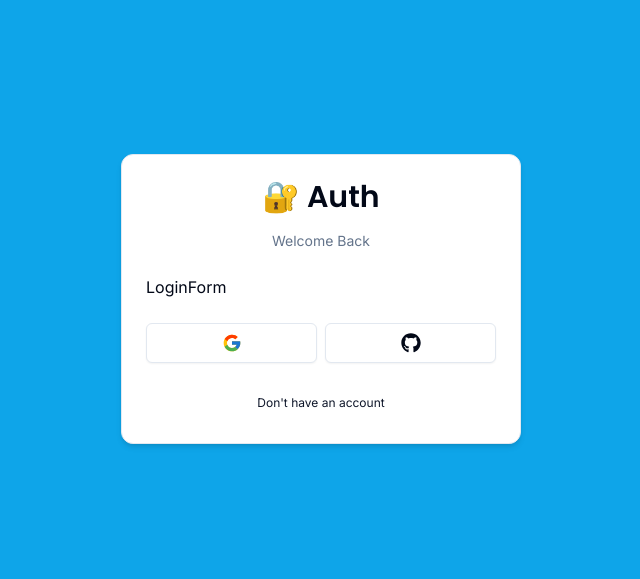
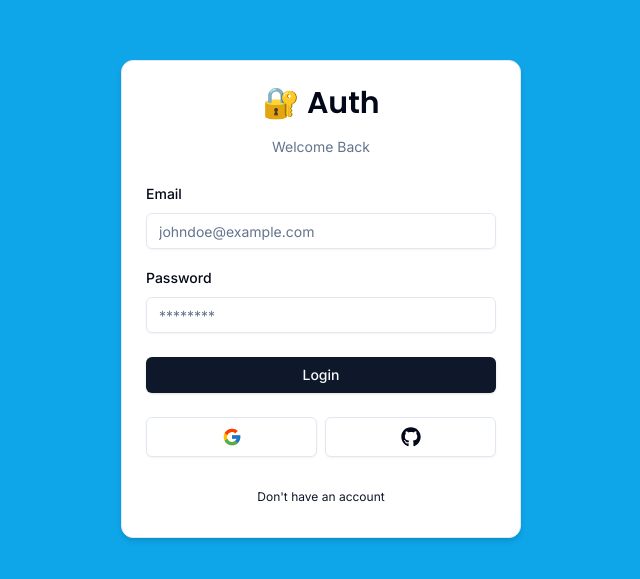
Before and after one commit to Sushannt/Next-Auth-App, a Next.js app: page /auth/login in a window 1280 px wide. Shown: the part 101-680 px from the top of the page, without its empty margins (319-959 px from the left). Built offline with nearby package versions, Linux system fonts and the light colour scheme.

Commit message:
login form done

```diff
--- /dev/null
+++ b/src/components/auth/form-error.tsx
@@ -0,0 +1,18 @@
+import { TriangleAlertIcon } from "lucide-react";
+
+interface FormErrorProps {
+  message?: string;
+}
+
+const FormError: React.FC<FormErrorProps> = ({ message }) => {
+  if (!message) return null;
+
+  return (
+    <div className="bg-destructive/15 p-3 rounded-md flex items-center gap-x-2 text-sm text-destructive">
+      <TriangleAlertIcon className="h-4 w-4" />
+      <p>{message}</p>
+    </div>
+  );
+};
+
+export default FormError;
--- /dev/null
+++ b/src/components/auth/form-success.tsx
@@ -0,0 +1,18 @@
+import { CircleCheckIcon } from "lucide-react";
+
+interface FormSuccessProps {
+  message?: string;
+}
+
+const FormSuccess: React.FC<FormSuccessProps> = ({ message }) => {
+  if (!message) return null;
+
+  return (
+    <div className="bg-emerald-500/15 p-3 rounded-md flex items-center gap-x-2 text-sm text-emerald-500">
+      <CircleCheckIcon className="h-4 w-4" />
+      <p>{message}</p>
+    </div>
+  );
+};
+
+export default FormSuccess;
--- a/src/components/auth/login-form.tsx
+++ b/src/components/auth/login-form.tsx
@@ -1,6 +1,38 @@
+"use client";
+
+import * as z from "zod";
+import { useForm } from "react-hook-form";
+
+import { LoginSchema } from "@/schemas";
+import { zodResolver } from "@hookform/resolvers/zod";
+import { Input } from "@/components/ui/input";
+import {
+  Form,
+  FormControl,
+  FormField,
+  FormItem,
+  FormLabel,
+  FormMessage,
+} from "@/components/ui/form";
+import { Button } from "@/components/ui/button";
+
 import { CardWrapper } from "./card-wrapper";
+import FormError from "./form-error";
+import FormSuccess from "./form-success";
 
 const LoginForm = () => {
+  const form = useForm<z.infer<typeof LoginSchema>>({
+    resolver: zodResolver(LoginSchema),
+    defaultValues: {
+      email: "",
+      password: "",
+    },
+  });
+
+  const onSubmit = (values: z.infer<typeof LoginSchema>) => {
+    console.log(values);
+  };
+
   return (
     <CardWrapper
       headerLabel="Welcome Back"
@@ -8,7 +40,47 @@
       backButtonHref="/auth/register"
       showSocial
     >
-      LoginForm
+      <Form {...form}>
+        <form onSubmit={form.handleSubmit(onSubmit)} className="space-y-6">
+          <div className="space-y-4">
+            <FormField
+              control={form.control}
+              name="email"
+              render={({ field }) => (
+                <FormItem>
+                  <FormLabel>Email</FormLabel>
+                  <FormControl>
+                    <Input
+                      {...field}
+                      placeholder="johndoe@example.com"
+                      type="email"
+                    />
+                  </FormControl>
+                  <FormMessage />
+                </FormItem>
+              )}
+            />
+            <FormField
+              control={form.control}
+              name="password"
+              render={({ field }) => (
+                <FormItem>
+                  <FormLabel>Password</FormLabel>
+                  <FormControl>
+                    <Input {...field} placeholder="********" type="password" />
+                  </FormControl>
+                  <FormMessage />
+                </FormItem>
+              )}
+            />
+          </div>
+          <FormError />
+          <FormSuccess />
+          <Button type="submit" className="w-full">
+            Login
+          </Button>
+        </form>
+      </Form>
     </CardWrapper>
   );
 };
--- /dev/null
+++ b/src/schemas/index.ts
@@ -0,0 +1,10 @@
+import * as z from "zod";
+
+export const LoginSchema = z.object({
+  email: z.string().email({
+    message: "Email is Required",
+  }),
+  password: z.string().min(1, {
+    message: "Password is Required",
+  }),
+});
```
